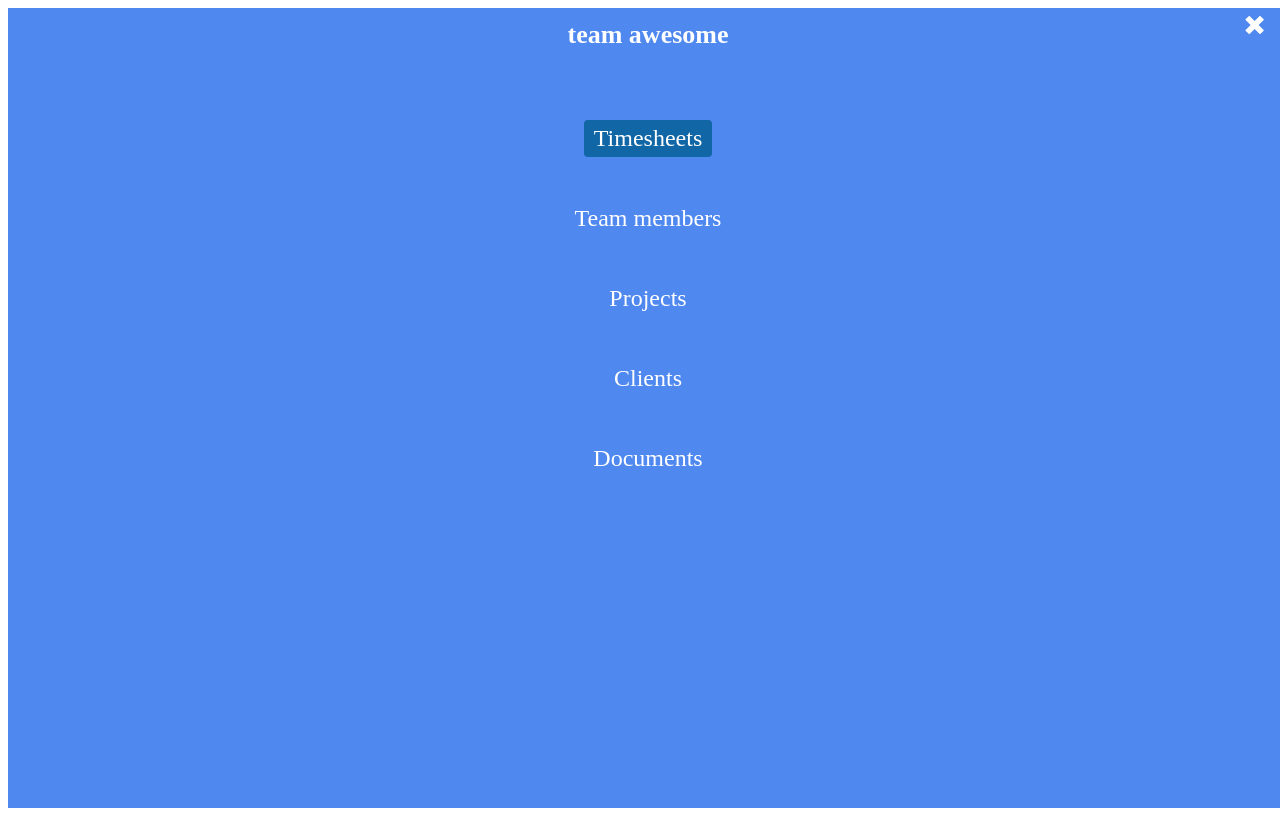
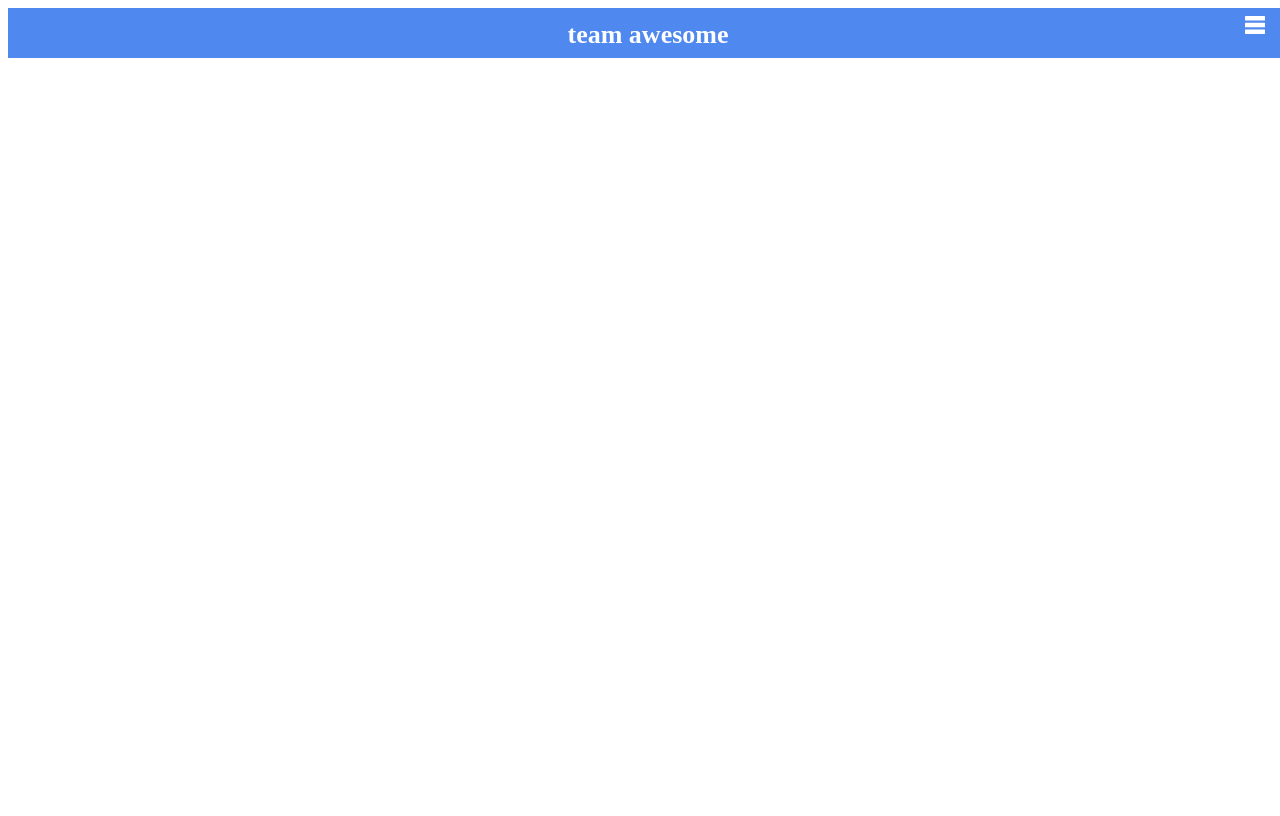
Before and after one commit to humanoidsbv/team-awesome-amijs, a Next.js app: page / in a window 1280 px wide. Both pictures are taken after a click on the button 1255 px from the left and 25 px from the top of the page. Built offline with nearby package versions, Linux system fonts and the light colour scheme.

Commit message:
Implement useState to toggle button

```diff
--- a/src/components/Header.jsx
+++ b/src/components/Header.jsx
@@ -1,15 +1,23 @@
+import React, { useState } from 'react';
 import Navigation from '../components/Navigation';
 
 import * as Styled from '../components/Header.styled';
 
 function Header() {
+
+    const [isOpen, setIsOpen] = useState(false);
+    const handleClick = () => setIsOpen(!isOpen);
+
+    console.log(isOpen)
+
     return(
-        <Styled.Header>
+        <Styled.Header isOpen={isOpen}>
             <Styled.Title>team awesome</Styled.Title>
-            <Styled.Button>
-                <img src="../assets/shape.svg" />
+            <Styled.Button onClick={handleClick}>
+                <Styled.Cross isOpen={isOpen} src="/assets/shape.svg" />
+                <Styled.Hamburger isOpen={isOpen} src="/assets/group.svg" />
             </Styled.Button>
-            <Navigation />
+            <Navigation isOpen={isOpen} />
         </Styled.Header>
     );
 }
--- a/src/components/Header.styled.js
+++ b/src/components/Header.styled.js
@@ -2,8 +2,9 @@ import styled from 'styled-components';
 
 export const Header = styled.header`
     background-color: #4f88ef;
-    height: 100vh;
+    height: ${props => props.isOpen ? '50px' : '100vh'};
     width: 100vw;
+    transition: height 0.2s;
 `;
 
 export const Button = styled.button`
@@ -17,6 +18,14 @@ export const Button = styled.button`
     width: 20px;
 `
 
+export const Cross = styled.img`
+    display: ${props => props.isOpen ? 'none' : 'block'};
+`
+
+export const Hamburger = styled.img`
+    display: ${props => props.isOpen ? 'block' : 'none'};
+`
+
 export const Title = styled.h1`
     color: #ffffff;
     font-family: 'Bello Script';
--- a/src/components/Navigation.jsx
+++ b/src/components/Navigation.jsx
@@ -1,10 +1,10 @@
 import * as Styled from './Navigation.styled'
 
-function Navigation() {
+function Navigation({isOpen}) {
   return (
 
       <nav>
-        <Styled.NavList>
+        <Styled.NavList isOpen={isOpen}>
           <Styled.ListItem active>Timesheets</Styled.ListItem>
           <Styled.ListItem>Team members</Styled.ListItem>
           <Styled.ListItem>Projects</Styled.ListItem>
--- a/src/components/Navigation.styled.js
+++ b/src/components/Navigation.styled.js
@@ -1,15 +1,18 @@
 import styled from 'styled-components';
 
 export const NavList = styled.ul`
+  display: ${props => props.isOpen ? 'none' : 'flex'};
+
   align-content: flex-start;
   align-items: center;
   color: #ffffff;
-  display: flex;
   flex-direction: column;
   font-size: 24px;
   list-style: none;
   margin: 0;
   padding: 0;
+
+  transition: display 0.2s;
 `;
 
 export const ListItem = styled.li`
```
